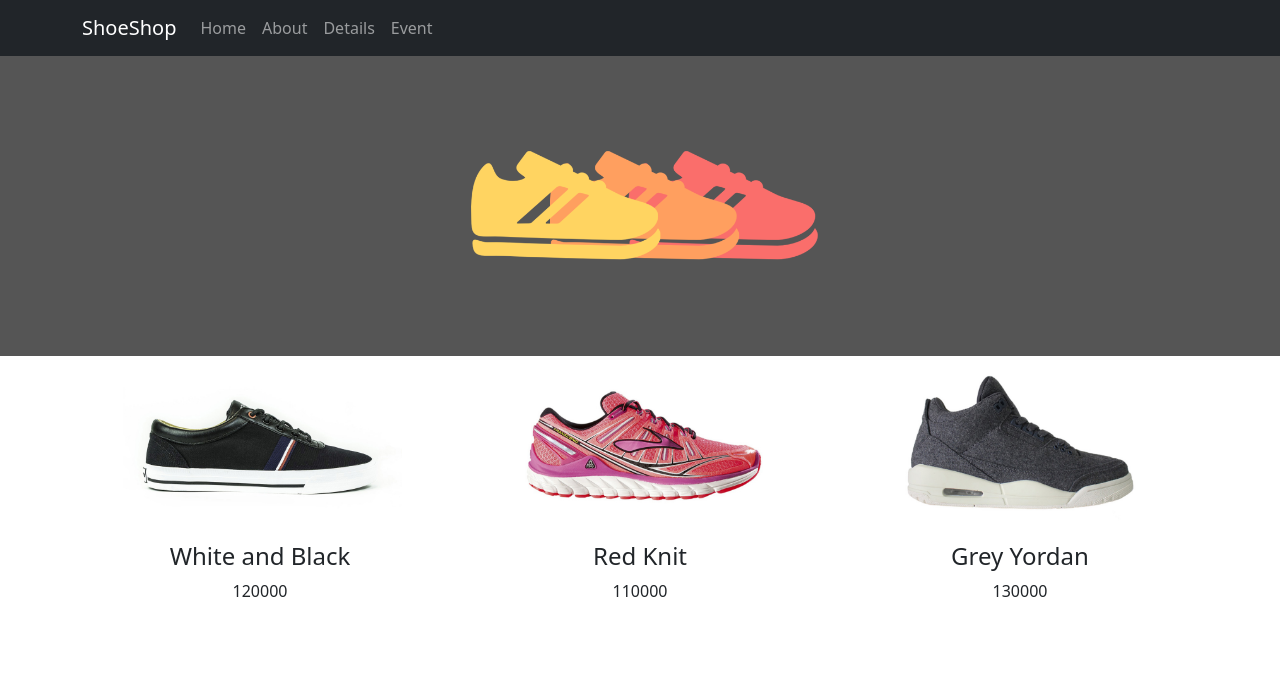
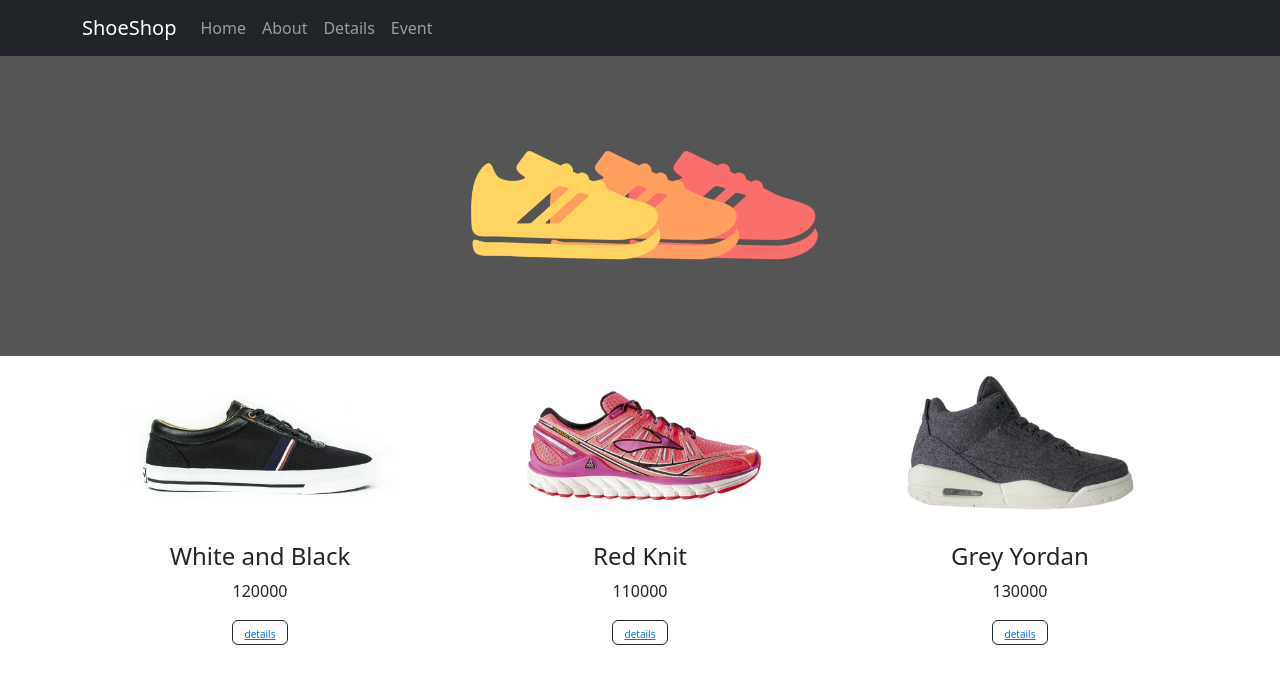
Before and after one commit to coloringpen/codingAppleShop, a React (Create React App) app: page / in a window 1280 px wide. Shown: the top 684 px of the page. Built offline with nearby package versions, Linux system fonts and the light colour scheme.

Commit message:
link 버튼 추가

```diff
--- a/src/pages/details.js
+++ b/src/pages/details.js
@@ -1,21 +1,5 @@
 import { useParams } from 'react-router-dom';
 import styled from 'styled-components';
-
-let YellowBtn = styled.button`
-  background: ${(props) => props.bgColor};
-  color: ${(props) => {
-    let textColor = props.bgColor === 'blue' ? 'white' : 'black';
-    return textColor;
-  }}};
-  padding: 10px;
-`; // 하나의 스타일이 입혀진 컴포넌트를 생성하는 방법
-
-let NewBtn = styled.button(YellowBtn);
-
-let Box = styled.div`
-  background: black;
-  padding: 20px;
-`;
 
 function Detail({ shoes }) {
   let { num } = useParams();
@@ -31,8 +15,6 @@ function Detail({ shoes }) {
   return (
     <>
       <div className="container">
-        <YellowBtn bgColor="blue">하잉</YellowBtn>
-        <Box>box!</Box>
         <div className="row">
           <div className="col-md-6">
             <img
--- a/src/pages/main.js
+++ b/src/pages/main.js
@@ -1,6 +1,7 @@
 import 'bootstrap/dist/css/bootstrap.min.css';
-import { Container, Row, Col } from 'react-bootstrap';
+import { Container, Row, Col, Button } from 'react-bootstrap';
 import bg from '../img/bg.png'; // 이렇게 꼭.. 끝까지 써야한다.. 파일명..
+import { Link } from 'react-router-dom';
 
 function ProductCard({ shoesItem, index }) {
   return (
@@ -12,6 +13,15 @@ function ProductCard({ shoesItem, index }) {
       />
       <h4>{shoesItem.title}</h4>
       <p>{shoesItem.price}</p>
+      <Button
+        variant="outline-dark"
+        style={{
+          fontSize: '10px',
+          height: '25px',
+        }}
+      >
+        <Link to={`/detail/${shoesItem.id + 1}`}>details</Link>
+      </Button>
     </Col>
   );
 }
```
